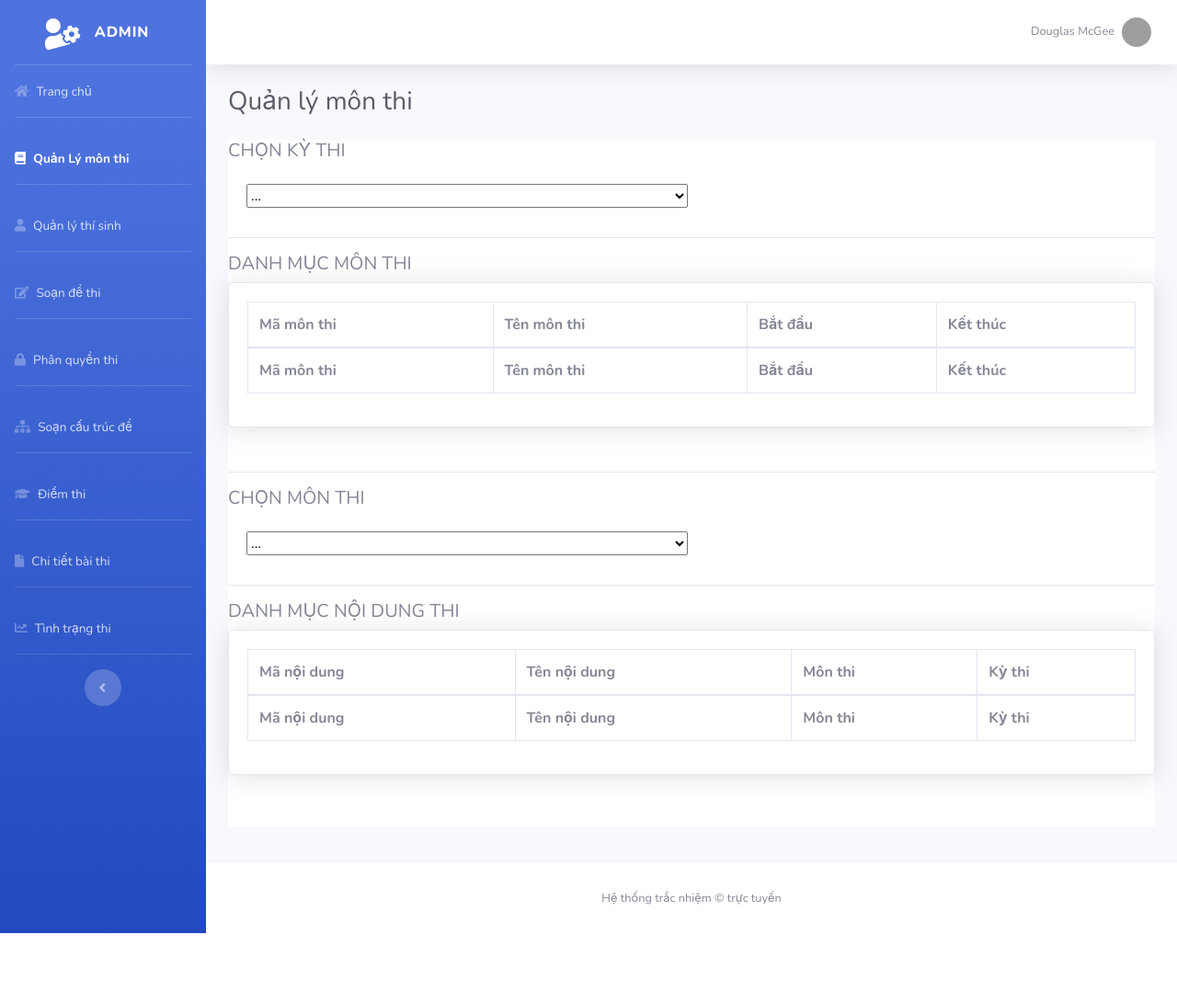
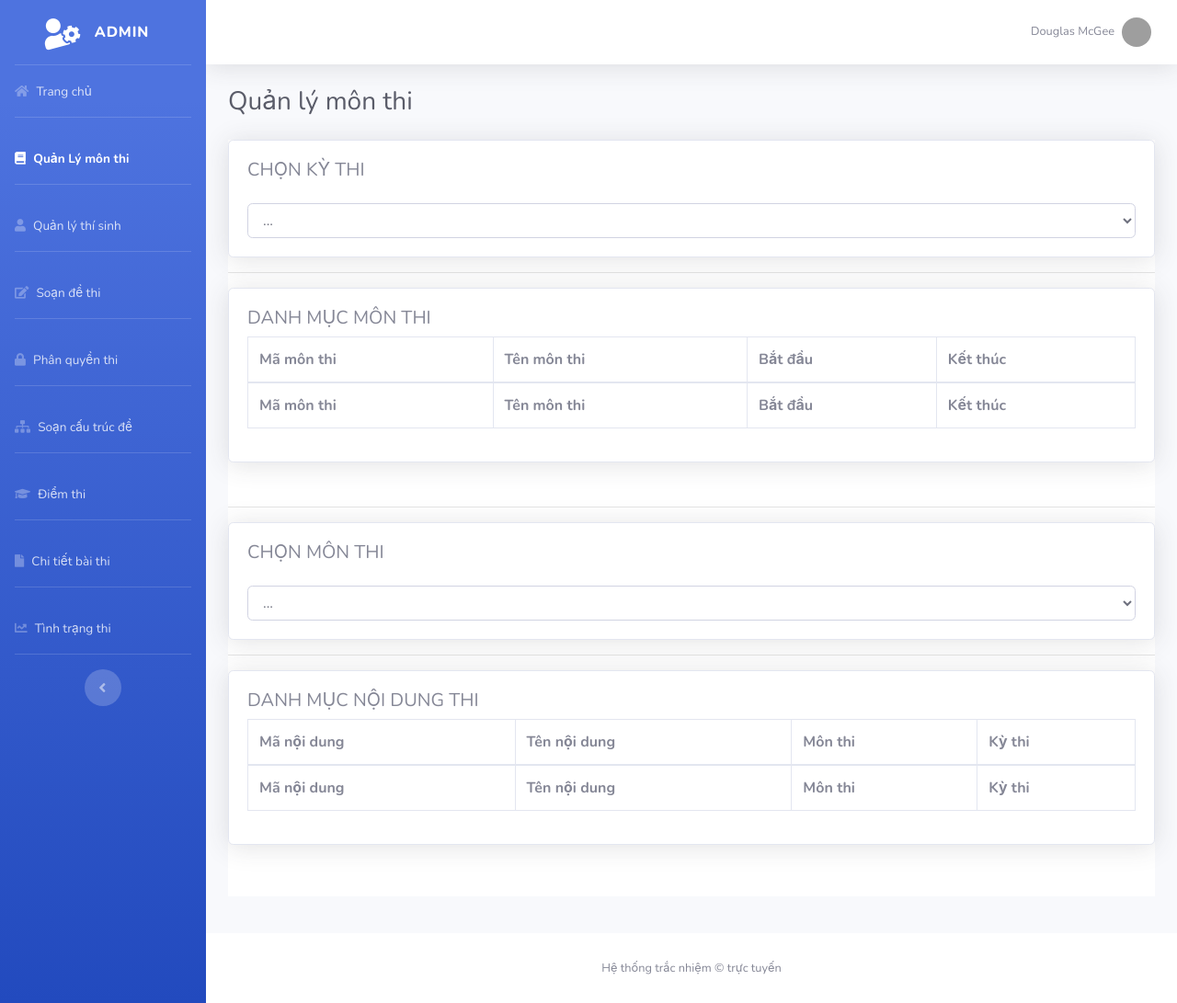
Before and after one commit to phunhph/web_trac_nhiem_PHP_e, a PHP site: page /index.php?controller=quanlymonthi in a window 1280 px wide. Shown: the whole page at 92% size. Before the commit the page ends 1015 px from the top, so only its background shows below. Run offline with PHP 8.4, Linux system fonts and the light colour scheme; data comes from the database, SQL or seed files in the repository; lists and menus that the app fills with data are empty; grey boxes are pictures that could not be loaded.

Commit message:
commit fix view

```diff
--- a/views/quanlymonthi/admin/quanlymonthi.php
+++ b/views/quanlymonthi/admin/quanlymonthi.php
@@ -13,7 +13,9 @@
 
     <!-- Custom fonts for this template-->
     <link href="assets/vendor/fontawesome-free/css/all.min.css" rel="stylesheet" type="text/css" />
-    <link href="https://fonts.googleapis.com/css?family=Nunito:200,200i,300,300i,400,400i,600,600i,700,700i,800,800i,900,900i" rel="stylesheet" />
+    <link
+        href="https://fonts.googleapis.com/css?family=Nunito:200,200i,300,300i,400,400i,600,600i,700,700i,800,800i,900,900i"
+        rel="stylesheet" />
 
     <!-- Custom styles for this page -->
     <link href="assets/vendor/datatables/dataTables.bootstrap4.min.css" rel="stylesheet">
@@ -34,7 +36,8 @@
         <!-- Sidebar -->
         <ul class="navbar-nav bg-gradient-primary sidebar sidebar-dark accordion" id="accordionSidebar">
             <!-- Sidebar - Brand -->
-            <a class="sidebar-brand d-flex align-items-center justify-content-center" href="index.php?controller=homeAdmin">
+            <a class="sidebar-brand d-flex align-items-center justify-content-center"
+                href="index.php?controller=homeAdmin">
                 <div class="sidebar-brand-icon rotate-n-15">
                     <i class="fas fa-user-cog"></i>
                 </div>
@@ -157,12 +160,14 @@
 
                         <!-- Nav Item - User Information -->
                         <li class="nav-item dropdown no-arrow">
-                            <a class="nav-link dropdown-toggle" href="#" id="userDropdown" role="button" data-toggle="dropdown" aria-haspopup="true" aria-expanded="false">
+                            <a class="nav-link dropdown-toggle" href="#" id="userDropdown" role="button"
+                                data-toggle="dropdown" aria-haspopup="true" aria-expanded="false">
                                 <span class="mr-2 d-none d-lg-inline text-gray-600 small">Douglas McGee</span>
                                 <img class="img-profile rounded-circle" src="img/undraw_profile.svg" />
                             </a>
                             <!-- Dropdown - User Information -->
-                            <div class="dropdown-menu dropdown-menu-right shadow animated--grow-in" aria-labelledby="userDropdown">
+                            <div class="dropdown-menu dropdown-menu-right shadow animated--grow-in"
+                                aria-labelledby="userDropdown">
                                 <a class="dropdown-item" href="#">
                                     <i class="fas fa-user fa-sm fa-fw mr-2 text-gray-400"></i>
                                     Profile
@@ -195,8 +200,10 @@
                     <div class="row">
                         <div class="col-xl-12 col-md-6 mb-4">
                             <div class="chitiet">
+                                <div class="card shadow mb-0">
+                                    <div class="card-body">
                                         <p class="h5 mb-4 text-gray-600">CHỌN KỲ THI</p>
-                                <select style="margin-left:1.25em; margin-bottom:1em;width:30em;" name="kythi" id="kythi">
+                                        <select class="form-control" name="kythi" id="kythi">
                                             <option value="...">...</option>
                                             <?php foreach ($kythi as $key => $value) : ?>
                                             <option value="<?= $value->getMaKyThi() ?>">
@@ -204,11 +211,12 @@
                                             </option>
                                             <?php endforeach; ?>
                                         </select>
-
+                                    </div>
+                                </div>
                                 <hr>
-                                <p class="h5 mb-2 text-gray-600">DANH MỤC MÔN THI</p>
                                 <div class="card shadow mb-0">
                                     <div class="card-body">
+                                        <p class="h5 mb-2 text-gray-600">DANH MỤC MÔN THI</p>
                                         <div class="table-responsive">
                                             <table class="table table-bordered" id="" width="100%" cellspacing="0">
                                                 <thead>
@@ -239,15 +247,19 @@
                                 </div>
 
                                 <hr>
-                                <p class="h5 mb-4 mt  text-gray-600">CHỌN MÔN THI</p>
-                                <select style="margin-left:1.25em; margin-bottom:1em;width:30em;" name="monthi_ops" id="monthi_ops">
+                                <div class="card shadow mb-0">
+                                    <div class="card-body">
+                                        <p class="h5 mb-4  text-gray-600">CHỌN MÔN THI</p>
+                                        <select class="form-control" name="monthi_ops" id="monthi_ops">
                                             <option value="...">...</option>
                                         </select>
+                                    </div>
+                                </div>
+                                <hr>
 
-                                <hr>
-                                <p class="h5 mb-2 text-gray-600">DANH MỤC NỘI DUNG THI</p>
                                 <div class="card shadow mb-4">
                                     <div class="card-body">
+                                        <p class="h5 mb-2 text-gray-600">DANH MỤC NỘI DUNG THI</p>
                                         <div class="table-responsive">
                                             <table class="table table-bordered" id="" width="100%" cellspacing="0">
                                                 <thead>
@@ -308,7 +320,8 @@
     </a>
 
     <!-- Logout Modal-->
-    <div class="modal fade" id="logoutModal" tabindex="-1" role="dialog" aria-labelledby="exampleModalLabel" aria-hidden="true">
+    <div class="modal fade" id="logoutModal" tabindex="-1" role="dialog" aria-labelledby="exampleModalLabel"
+        aria-hidden="true">
         <div class="modal-dialog" role="document">
             <div class="modal-content">
                 <div class="modal-header">
```
Lines whose indentation alone changed are shown as unchanged.
